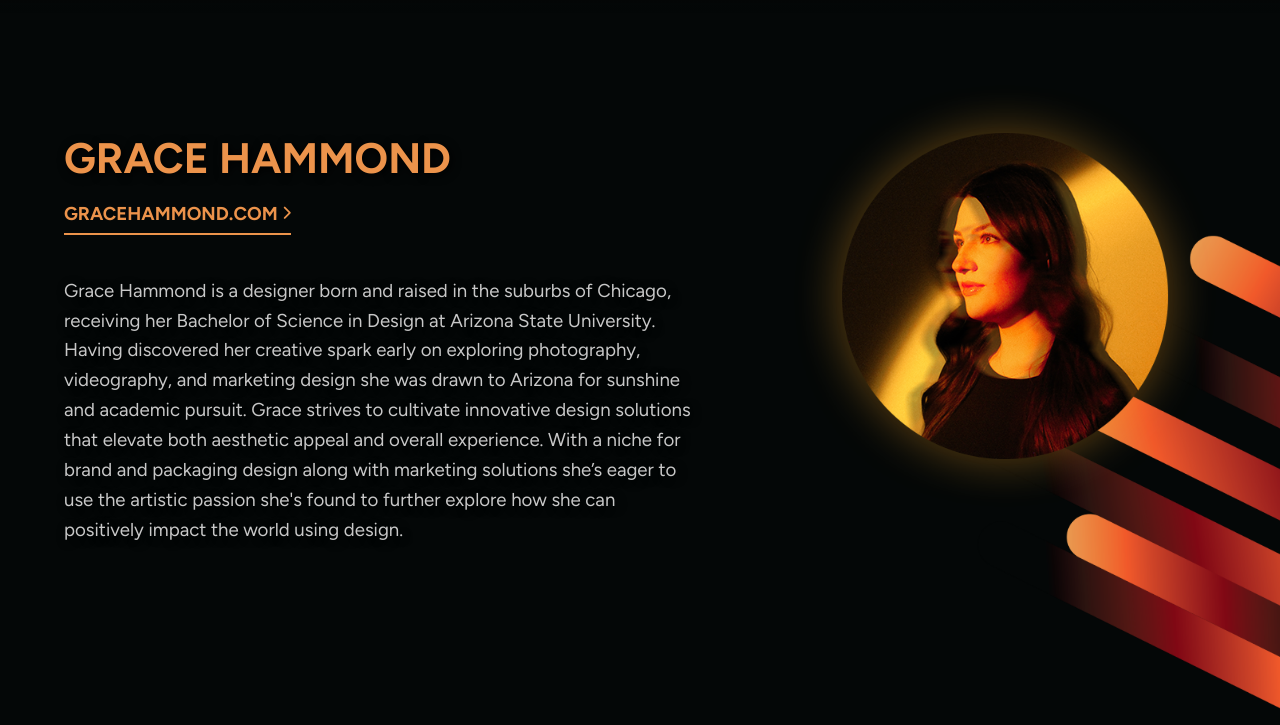
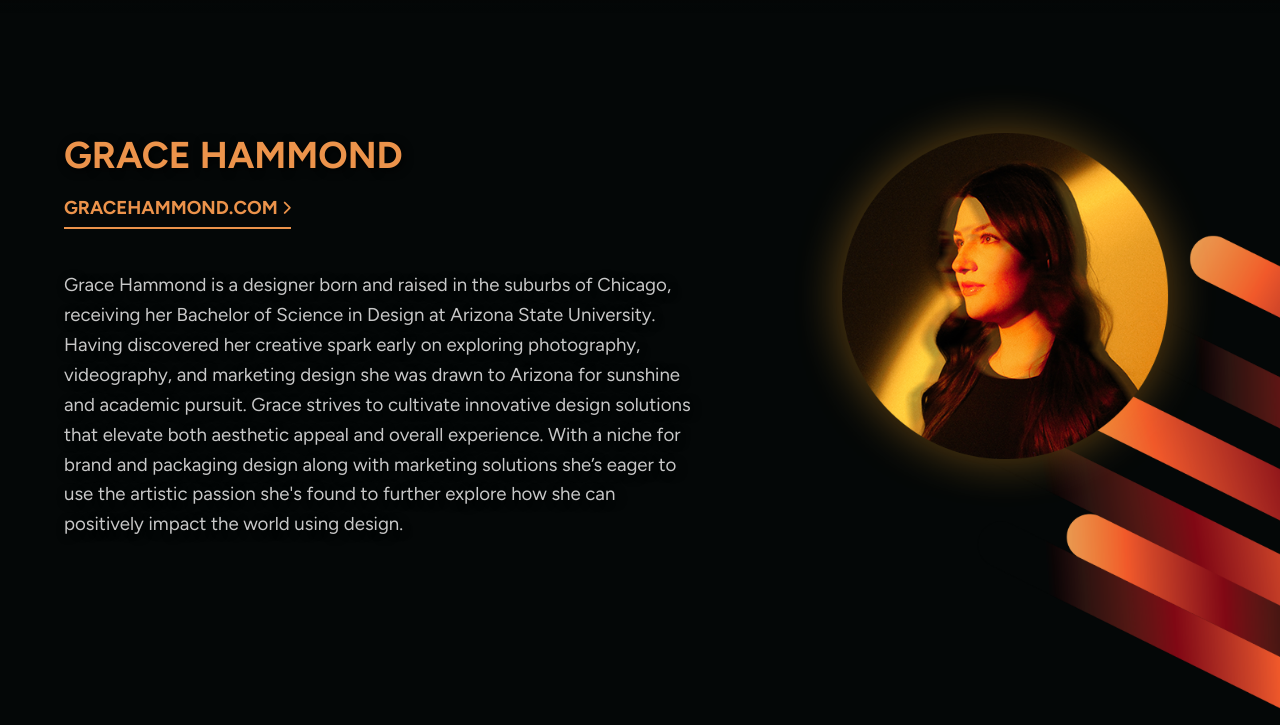
Before and after one commit to avalondays/change-directions-2024, a plain HTML site: page grace-hammond.html in a window 1280 px wide. Shown: the part 75-800 px from the top of the page. Drawn offline with nearby package versions, Linux system fonts and the light colour scheme.

Commit message:
Updated Long Name pt sizes

```diff
--- a/css/styles.css
+++ b/css/styles.css
@@ -390,6 +390,11 @@ footer {
 
 .all-students-wrapper h3 {
     padding: 0 0 4rem 0;
+}
+
+.long-name-sp h2 {
+    font-size: 28pt;
+    line-height: 34pt;
 }
 
 /******************** STUDENT PAGE MOBILE STYLES END********************/
--- a/grace-hammond.html
+++ b/grace-hammond.html
@@ -59,7 +59,7 @@
   <main>
 
     <section class="student-bio">
-      <div class="student-bio-body">
+      <div class="student-bio-body long-name-sp">
         <h2>Grace Hammond</h2>
         <h3><a href="https://gracehammond.com/" class="underline" target="_blank">gracehammond.com <i
               class="fa-solid fa-chevron-right fa-xs"></i></a></h3>
```
Also changed, not shown: ashley-shoemake.html (+1 -1 lines), belial-miramontes.html (+1 -1 lines), cheyenne-farnsworth.html (+1 -1 lines), clara-christensen.html (+1 -1 lines), denice-melitante.html (+1 -1 lines), isabelle-johnson.html (+1 -1 lines), kylie-halliburton.html (+1 -1 lines), megan-macdonald.html (+1 -1 lines).
